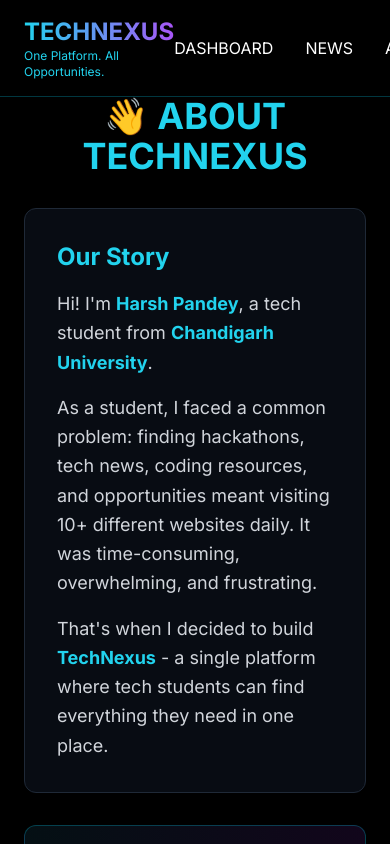
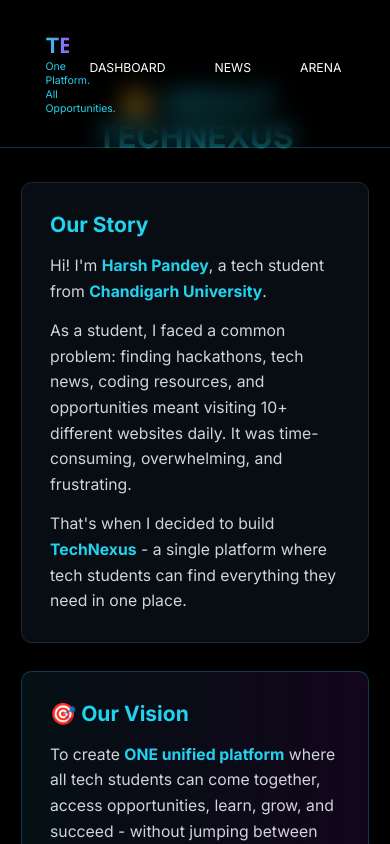
Before and after one commit to harsh00-4/TechNexus, a React (Vite) app in the folder client/: page /about in a window 390 px wide. Shown: the top 844 px of the page. Built offline with nearby package versions, Linux system fonts and the light colour scheme; no server answers.

Commit message:
feat: Add comprehensive responsive design for all devices

```diff
--- a/client/src/index.css
+++ b/client/src/index.css
@@ -15,6 +15,7 @@
   background-color: #000000;
   color: #ffffff;
   overflow-x: hidden;
+  min-height: 100vh;
 }
 
 body.light {
@@ -27,4 +28,231 @@
   background-image:
     linear-gradient(to right, rgba(255, 255, 255, 0.05) 1px, transparent 1px),
     linear-gradient(to bottom, rgba(255, 255, 255, 0.05) 1px, transparent 1px);
+  background-size: 50px 50px;
 }
+
+/* ========================================
+   RESPONSIVE DESIGN FOR ALL DEVICES
+   ======================================== */
+
+/* Mobile First - Base styles for phones (320px - 640px) */
+html {
+  font-size: 14px;
+  /* Smaller base font for mobile */
+}
+
+/* Small phones (320px - 375px) */
+@media (max-width: 375px) {
+  html {
+    font-size: 13px;
+  }
+
+  .container {
+    padding-left: 1rem;
+    padding-right: 1rem;
+  }
+}
+
+/* Large phones (376px - 640px) */
+@media (min-width: 376px) and (max-width: 640px) {
+  html {
+    font-size: 14px;
+  }
+}
+
+/* Tablets (641px - 1024px) */
+@media (min-width: 641px) and (max-width: 1024px) {
+  html {
+    font-size: 15px;
+  }
+
+  .container {
+    max-width: 90%;
+  }
+}
+
+/* Small Laptops (1025px - 1280px) */
+@media (min-width: 1025px) and (max-width: 1280px) {
+  html {
+    font-size: 16px;
+  }
+
+  .container {
+    max-width: 85%;
+  }
+}
+
+/* Large Laptops & Desktops (1281px - 1536px) */
+@media (min-width: 1281px) and (max-width: 1536px) {
+  html {
+    font-size: 16px;
+  }
+
+  .container {
+    max-width: 80%;
+  }
+}
+
+/* Extra Large Screens (1537px+) */
+@media (min-width: 1537px) {
+  html {
+    font-size: 18px;
+  }
+
+  .container {
+    max-width: 1400px;
+  }
+}
+
+/* ========================================
+   COMPONENT-SPECIFIC RESPONSIVE STYLES
+   ======================================== */
+
+/* Navigation - Mobile */
+@media (max-width: 768px) {
+  nav {
+    padding: 0.75rem 1rem;
+  }
+
+  nav a {
+    font-size: 0.875rem;
+    padding: 0.5rem 0.75rem;
+  }
+}
+
+/* Cards & Content - Mobile */
+@media (max-width: 640px) {
+  .card {
+    padding: 1rem;
+    margin: 0.5rem;
+  }
+
+  h1 {
+    font-size: 1.75rem;
+  }
+
+  h2 {
+    font-size: 1.5rem;
+  }
+
+  h3 {
+    font-size: 1.25rem;
+  }
+
+  button {
+    padding: 0.75rem 1.5rem;
+    font-size: 0.875rem;
+  }
+}
+
+/* Cards & Content - Tablet */
+@media (min-width: 641px) and (max-width: 1024px) {
+  .card {
+    padding: 1.5rem;
+    margin: 1rem;
+  }
+
+  h1 {
+    font-size: 2rem;
+  }
+
+  h2 {
+    font-size: 1.75rem;
+  }
+
+  button {
+    padding: 0.875rem 1.75rem;
+  }
+}
+
+/* Cards & Content - Desktop */
+@media (min-width: 1025px) {
+  .card {
+    padding: 2rem;
+    margin: 1.5rem;
+  }
+
+  h1 {
+    font-size: 2.5rem;
+  }
+
+  h2 {
+    font-size: 2rem;
+  }
+
+  button {
+    padding: 1rem 2rem;
+  }
+}
+
+/* Grid Layouts - Responsive */
+@media (max-width: 640px) {
+  .grid {
+    grid-template-columns: 1fr;
+    /* Single column on mobile */
+  }
+}
+
+@media (min-width: 641px) and (max-width: 1024px) {
+  .grid {
+    grid-template-columns: repeat(2, 1fr);
+    /* 2 columns on tablet */
+  }
+}
+
+@media (min-width: 1025px) {
+  .grid {
+    grid-template-columns: repeat(3, 1fr);
+    /* 3 columns on desktop */
+  }
+}
+
+/* Touch-friendly sizing for mobile */
+@media (max-width: 768px) {
+
+  button,
+  a,
+  input,
+  textarea {
+    min-height: 44px;
+    /* Apple's recommended touch target size */
+    min-width: 44px;
+  }
+
+  input,
+  textarea {
+    font-size: 16px;
+    /* Prevents zoom on iOS */
+  }
+}
+
+/* Prevent horizontal scroll on all devices */
+body,
+html {
+  max-width: 100vw;
+  overflow-x: hidden;
+}
+
+/* Smooth scrolling */
+html {
+  scroll-behavior: smooth;
+}
+
+/* Accessibility - Focus states */
+*:focus-visible {
+  outline: 2px solid #3b82f6;
+  outline-offset: 2px;
+}
+
+/* Print styles */
+@media print {
+  body {
+    background: white;
+    color: black;
+  }
+
+  nav,
+  button {
+    display: none;
+  }
+}
```
